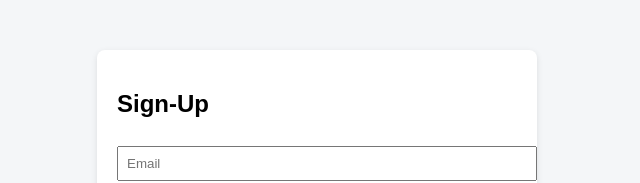
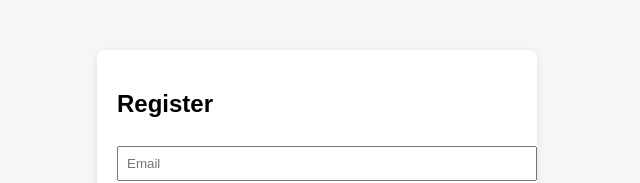
Before and after one commit to BharatSharma29/Task-Tracker, a React (Create React App) app in the folder frontend/: page / in a window 1280 px wide. Both pictures are taken after a click on the button "Register". Shown: the top 183 px of the page, without its empty margins (323-963 px from the left). Built offline with nearby package versions, Linux system fonts and the light colour scheme.

Commit message:
ci/cd test

```diff
--- a/frontend/src/components/Register.jsx
+++ b/frontend/src/components/Register.jsx
@@ -25,7 +25,7 @@ function Register({ goToLogin }) {
 
   return (
     <div className="container">
-      <h2>Sign-Up</h2>
+      <h2>Register</h2>
 
       <input
         placeholder="Email"
```
